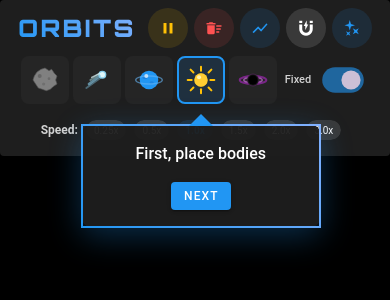
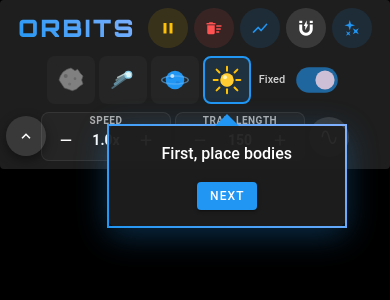
Before and after one commit to kylodren/GravitySimulator, a Vue app: page / in a window 390 px wide. Shown: the top 300 px of the page. Built offline with nearby package versions, Linux system fonts and the light colour scheme.

Commit message:
Restore FPS display to performance indicators box

```diff
--- a/src/components/GameCanvas.vue
+++ b/src/components/GameCanvas.vue
@@ -3,20 +3,6 @@
     <canvas ref="canvas"></canvas>
     <div class="overlay-ui">
       <!-- We'll add UI controls here later or in a separate component -->
-    </div>
-    <!-- Multiple Bodies Button (mobile only) -->
-    <div
-      v-if="isSlingshotting && slingshotStartPos"
-      class="multiple-button-container"
-    >
-      <button
-        class="multiple-button"
-        :class="{ active: isMultipleMode }"
-        @mousedown.stop="toggleMultipleMode"
-        @touchstart.stop="toggleMultipleMode"
-      >
-        Multiple
-      </button>
     </div>
 
     <!-- Shift tooltip (desktop only) -->
@@ -44,21 +30,16 @@ const cameraStore = useCameraStore();
 let animationFrameId: number;
 let lastTime = 0;
 
-// Performance tracking
+// FPS tracking
 let fpsFrames = 0;
 let fpsLastTime = 0;
 let currentFPS = 60;
-const fpsHistory: number[] = []; // Rolling window of FPS samples
-const FPS_HISTORY_SIZE = 20; // Track last 20 FPS readings
-let lowFpsFrameCount = 0; // Consecutive frames below threshold
-let highFpsFrameCount = 0; // Consecutive frames above threshold
-const LOW_FPS_THRESHOLD = 20;
-const HIGH_FPS_THRESHOLD = 35;
-const LOW_FPS_DURATION = 10; // ~1 second at 60fps
-const HIGH_FPS_DURATION = 20; // ~2 seconds at 60fps
-const targetTrailLength = ref(300);
-const MIN_TRAIL_LENGTH = 50;
+
+// Trail length controls
+const MIN_TRAIL_LENGTH = 0;
 const MAX_TRAIL_LENGTH = 300;
+let animationPhase = 0; // 0 to 2π for sine wave
+const ANIMATION_SPEED = 0.01; // How fast the animation cycles (higher = faster)
 
 // Slingshot configuration
 const SLINGSHOT_VELOCITY_DESKTOP = 2.0; // Velocity multiplier for desktop
@@ -128,61 +109,45 @@ const render = (timestamp: number) => {
 
   // Calculate FPS
   fpsFrames++;
-  if (timestamp - fpsLastTime >= 1000) { // Update every second
+  if (timestamp - fpsLastTime >= 1000) {
     currentFPS = Math.round((fpsFrames * 1000) / (timestamp - fpsLastTime));
-
-    // Add to FPS history for rolling average
-    fpsHistory.push(currentFPS);
-    if (fpsHistory.length > FPS_HISTORY_SIZE) {
-      fpsHistory.shift();
-    }
-
     fpsFrames = 0;
     fpsLastTime = timestamp;
   }
 
-  // Check FPS and adjust trail length (hysteresis to prevent oscillation)
-  if (fpsHistory.length >= 5) {
-    const avgFPS = fpsHistory.reduce((a, b) => a + b, 0) / fpsHistory.length;
+  // Trail length management
+  if (simulationStore.autoTrails) {
+    // Auto trails mode: smoothly animate trail length
+    animationPhase += ANIMATION_SPEED;
+    if (animationPhase > Math.PI * 2) {
+      animationPhase -= Math.PI * 2;
+    }
 
-    // Low FPS detection with duration requirement
-    if (avgFPS < LOW_FPS_THRESHOLD) {
-      lowFpsFrameCount++;
-      highFpsFrameCount = 0;
+    // Use absolute sine wave for smooth oscillation: goes 0->1->0->1
+    const sineWave = Math.sin(animationPhase);
+    const absValue = Math.abs(sineWave); // 0 to 1 and back, repeatedly
 
-      if (lowFpsFrameCount >= LOW_FPS_DURATION && targetTrailLength.value > MIN_TRAIL_LENGTH) {
-        targetTrailLength.value = Math.max(MIN_TRAIL_LENGTH, Math.floor(targetTrailLength.value * 0.5));
-        console.log(`FPS too low (${avgFPS.toFixed(1)}), reducing trail length to ${targetTrailLength.value}`);
-        lowFpsFrameCount = 0;
+    // INVERT so we start at 1 (fast at 0/300) and slow in middle
+    const inverted = 1 - absValue; // 1 to 0 and back (1 at edges, 0 in middle)
 
-        // Trim existing trails immediately
-        for (const body of simulationStore.bodies) {
-          if (body.trail && body.trail.length > targetTrailLength.value) {
-            body.trail = body.trail.slice(-targetTrailLength.value);
-          }
-        }
-      }
-    }
-    // High FPS detection with longer duration requirement
-    else if (avgFPS > HIGH_FPS_THRESHOLD) {
-      highFpsFrameCount++;
-      lowFpsFrameCount = 0;
+    // Apply power less than 1 to make it even faster at edges
+    const easedValue = Math.pow(inverted, 0.3); // Power < 1 makes edges steeper
 
-      if (highFpsFrameCount >= HIGH_FPS_DURATION && targetTrailLength.value < MAX_TRAIL_LENGTH) {
-        targetTrailLength.value = Math.min(MAX_TRAIL_LENGTH, Math.floor(targetTrailLength.value * 1.5));
-        console.log(`FPS stable (${avgFPS.toFixed(1)}), increasing trail length to ${targetTrailLength.value}`);
-        highFpsFrameCount = 0;
-      }
-    }
-    // Reset counters if in middle range
-    else {
-      lowFpsFrameCount = 0;
-      highFpsFrameCount = 0;
-    }
+    // Map from [0, 1] to [MIN_TRAIL_LENGTH, MAX_TRAIL_LENGTH]
+    simulationStore.trailLength = Math.round(
+      MIN_TRAIL_LENGTH + easedValue * (MAX_TRAIL_LENGTH - MIN_TRAIL_LENGTH)
+    );
   }
 
   // Update Physics
   simulationStore.update(dt);
+
+  // Trim all trails to match current target length (always, not just auto mode)
+  for (const body of simulationStore.bodies) {
+    if (body.trail && body.trail.length > simulationStore.trailLength) {
+      body.trail = body.trail.slice(-simulationStore.trailLength);
+    }
+  }
 
   // Update trails for visible bodies only (performance optimization)
   if (simulationStore.showTrails && canvas.value) {
@@ -200,7 +165,15 @@ const render = (timestamp: number) => {
       );
 
       if (isVisible) {
-        // Add trail point for visible bodies
+        // Add trail point for visible bodies (except comets)
+        if (body.bodyType === 'comet') {
+          // Comets never have trails
+          if (body.trail && body.trail.length > 0) {
+            body.trail = [];
+          }
+          continue;
+        }
+
         if (!body.trail) body.trail = [];
         const currentVel = body.velocity.mag();
 
@@ -246,7 +219,7 @@ const render = (timestamp: number) => {
         }
 
         // Limit trail length to dynamic value
-        if (body.trail.length > targetTrailLength.value) {
+        if (body.trail.length > simulationStore.trailLength) {
           const removed = body.trail.shift();
           // If we removed the min or max, recalculate from remaining points
           if (removed && (removed.velocity === body.trailMinVel || removed.velocity === body.trailMaxVel)) {
@@ -265,8 +238,8 @@ const render = (timestamp: number) => {
     }
   }
 
-  // Handle Shift + Slingshot spawning or Multiple button
-  if (isSlingshotting.value && (isShiftPressed || isMultipleMode.value) && slingshotStartPos) {
+  // Handle Shift + Slingshot spawning (desktop only)
+  if (isSlingshotting.value && isShiftPressed && !isTouchDevice.value && slingshotStartPos) {
     const now = performance.now();
     if (now - lastShiftSpawnTime >= SHIFT_SPAWN_INTERVAL) {
       let actualStartPos = slingshotStartPos;
@@ -593,13 +566,13 @@ const render = (timestamp: number) => {
 
   // Draw Performance Indicators (top-right corner)
   ctx.save();
-  ctx.font = '14px monospace';
+  ctx.font = '12px monospace';
   ctx.textAlign = 'right';
 
   const fpsText = `FPS: ${currentFPS}`;
   const bodyCountText = `Bodies: ${simulationStore.bodies.length}`;
   const zoomText = `Zoom: ${cameraStore.zoom.toFixed(2)}x`;
-  const trailText = `Trail Length: ${targetTrailLength.value}`;
+  const trailText = `Trail Length: ${simulationStore.trailLength}`;
 
   // Measure text width for background
   const maxWidth = Math.max(
@@ -610,32 +583,27 @@ const render = (timestamp: number) => {
   );
 
   const rightMargin = canvas.value.width - 10;
-  const topMargin = 60;
+  // Use different top margin for mobile vs desktop
+  const topMargin = isTouchDevice.value ? 5 : 60;
 
   // Background for readability
   ctx.fillStyle = 'rgba(0, 0, 0, 0.7)';
   ctx.fillRect(rightMargin - maxWidth - 20, topMargin, maxWidth + 20, 90);
 
-  // FPS text with color coding
-  if (currentFPS >= 50) {
-    ctx.fillStyle = '#4CAF50'; // Green - good
-  } else if (currentFPS >= 30) {
-    ctx.fillStyle = '#FFC107'; // Yellow - okay
-  } else {
-    ctx.fillStyle = '#F44336'; // Red - bad
-  }
+  // FPS
+  ctx.fillStyle = '#AA0000';
   ctx.fillText(fpsText, rightMargin - 10, topMargin + 20);
 
   // Body count
-  ctx.fillStyle = '#FFFFFF';
+  ctx.fillStyle = '#AA0000';
   ctx.fillText(bodyCountText, rightMargin - 10, topMargin + 40);
 
   // Zoom level
-  ctx.fillStyle = '#FFFFFF';
+  ctx.fillStyle = '#AA0000';
   ctx.fillText(zoomText, rightMargin - 10, topMargin + 60);
 
   // Trail length
-  ctx.fillStyle = '#FFFFFF';
+  ctx.fillStyle = '#AA0000';
   ctx.fillText(trailText, rightMargin - 10, topMargin + 80);
 
   ctx.restore();
@@ -724,7 +692,6 @@ const onMouseDown = (e: MouseEvent) => {
 let slingshotStartPos: Vector2 | null = null;
 let slingshotLockedBodyId: string | null = null; // Track if slingshot was started while locked to a body
 const isSlingshotting = ref(false);
-const isMultipleMode = ref(false); // Toggle for multiple body spawning
 let isShiftPressed = false;
 let lastShiftSpawnTime = 0;
 const SHIFT_SPAWN_INTERVAL = 100; // 10 bodies per second (1000ms / 10 = 100ms)
@@ -827,7 +794,6 @@ const onMouseUp = (e: MouseEvent) => {
     simulationStore.creationSettings.isStatic = false;
 
     isSlingshotting.value = false;
-    isMultipleMode.value = false;
     slingshotStartPos = null;
     slingshotLockedBodyId = null;
     ghostPath.value = [];
@@ -869,11 +835,6 @@ const onWheel = (e: WheelEvent) => {
   if (!cameraStore.lockedBodyId) {
     cameraStore.offset = cameraStore.offset.add(offsetAdjustment);
   }
-};
-
-const toggleMultipleMode = (e: Event) => {
-  e.preventDefault();
-  isMultipleMode.value = !isMultipleMode.value;
 };
 
 const onKeyDown = (e: KeyboardEvent) => {
@@ -1016,7 +977,6 @@ const onTouchEnd = (e: TouchEvent) => {
     }
     isDragging = false;
     initialPinchDistance = null;
-    isMultipleMode.value = false;
   } else if (e.touches.length === 1) {
     // One finger left - reset pinch
     initialPinchDistance = null;
@@ -1098,34 +1058,6 @@ canvas {
   pointer-events: auto;
 }
 
-.multiple-button {
-  background: rgba(30, 30, 30, 0.95);
-  color: #fff;
-  padding: 12px 24px;
-  border-radius: 8px;
-  font-size: 1rem;
-  font-weight: 600;
-  border: 2px solid rgba(255, 255, 255, 0.3);
-  cursor: pointer;
-  box-shadow: 0 4px 12px rgba(0, 0, 0, 0.5);
-  transition: all 0.2s ease;
-  text-transform: uppercase;
-  letter-spacing: 0.05em;
-}
-
-.multiple-button:hover {
-  background: rgba(50, 50, 50, 0.95);
-  border-color: rgba(255, 255, 255, 0.5);
-  transform: scale(1.05);
-}
-
-.multiple-button.active {
-  background: rgba(33, 150, 243, 0.9);
-  border-color: #2196F3;
-  color: #fff;
-  box-shadow: 0 4px 16px rgba(33, 150, 243, 0.5);
-}
-
 .slingshot-tooltip {
   position: absolute;
   background: rgba(30, 30, 30, 0.95);
@@ -1150,17 +1082,10 @@ canvas {
   color: #82B1FF;
 }
 
-/* Hide tooltip on mobile, show Multiple button */
+/* Hide tooltip on mobile */
 @media (max-width: 768px), (hover: none) {
   .slingshot-tooltip {
     display: none;
   }
 }
-
-/* Hide Multiple button on desktop, show tooltip */
-@media (min-width: 769px) and (hover: hover) {
-  .multiple-button-container {
-    display: none;
-  }
-}
 </style>
--- a/src/components/SimulationControls.vue
+++ b/src/components/SimulationControls.vue
@@ -78,28 +78,63 @@
           </div>
         </div>
 
-        <!-- Center: Speed Control -->
+        <!-- Center: Speed and Trail Controls -->
         <div class="controls-section controls-center">
+          <!-- Speed Control -->
+          <div class="control-group">
+            <span class="control-label mb-n3">Speed</span>
+            <div class="d-flex align-center">
+              <v-btn
+                icon="mdi-minus"
+                @click="decreaseSpeed"
+                size="small"
+                variant="text"
+              ></v-btn>
+              <span class="control-value">{{ selectedSpeedIndex }}x</span>
+              <v-btn
+                icon="mdi-plus"
+                @click="increaseSpeed"
+                size="small"
+                variant="text"
+              ></v-btn>
+            </div>
+          </div>
+
+
+          <!-- Trail Length Control -->
+          <div class="control-group">
+            <span class="control-label mb-n3">Trail Length</span>
+            <div class="d-flex align-center">
+              <v-btn
+                icon="mdi-minus"
+                @click="decreaseTrailLength"
+                size="small"
+                variant="text"
+              ></v-btn>
+              <span class="control-value">{{ trailLength }}</span>
+              <v-btn
+                icon="mdi-plus"
+                @click="increaseTrailLength"
+                size="small"
+                variant="text"
+              ></v-btn>
+            </div>
+          </div>
+
+          <!-- Auto Trails Toggle -->
           <v-tooltip location="bottom">
             <template v-slot:activator="{ props }">
-              <span v-bind="props" class="speed-label">Speed:</span>
+              <v-btn
+                v-bind="props"
+                icon="mdi-sine-wave"
+                @click="toggleAutoTrails"
+                :color="autoTrails ? 'primary' : 'default'"
+                size="small"
+                variant="tonal"
+              ></v-btn>
             </template>
-            <span>← Slower | Faster →</span>
+            <span>Auto Trails: {{ autoTrails ? 'On' : 'Off' }}</span>
           </v-tooltip>
-          <v-chip-group
-            v-model="selectedSpeedIndex"
-            @update:model-value="updateTimeScale"
-            mandatory
-            selected-class="speed-chip-active"
-            color="primary"
-          >
-            <v-chip value="0.25" size="x-small">0.25x</v-chip>
-            <v-chip value="0.5" size="x-small">0.5x</v-chip>
-            <v-chip value="1.0" size="x-small">1.0x</v-chip>
-            <v-chip value="1.5" size="x-small">1.5x</v-chip>
-            <v-chip value="2.0" size="x-small">2.0x</v-chip>
-            <v-chip value="3.0" size="x-small">3.0x</v-chip>
-          </v-chip-group>
         </div>
 
         <!-- Right: Body Type Selection -->
@@ -137,14 +172,6 @@
             >
               <SunIcon :size="32" />
             </div>
-            <div
-              class="mass-option-compact"
-              :class="{ 'mass-option-active': selectedMassType === 'blackhole' }"
-              @click="selectMassType('blackhole')"
-              data-body-type="blackhole"
-            >
-              <BlackHoleIcon :size="32" />
-            </div>
           </div>
           <v-divider vertical class="divider-desktop"></v-divider>
           <div class="d-flex align-center" style="gap: 6px;">
@@ -162,25 +189,39 @@
       </div>
     </v-card>
     </div>
+
+    <!-- Mobile Toggle Button -->
+    <div class="mobile-toggle-container" :class="{ 'controls-hidden': !isVisible }">
+      <v-btn
+        @click="isVisible = !isVisible"
+        :icon="isVisible ? 'mdi-chevron-up' : 'mdi-chevron-down'"
+        size="small"
+        variant="tonal"
+        class="mobile-toggle-btn"
+      ></v-btn>
+    </div>
   </div>
 </template>
 
 <script setup lang="ts">
-import { ref } from 'vue';
+import { ref, computed } from 'vue';
 import { useSimulationStore } from '../stores/simulation';
 
 const isVisible = ref(true);
 import AsteroidIcon from './AsteroidIcon.vue';
 import PlanetIcon from './PlanetIcon.vue';
 import SunIcon from './SunIcon.vue';
-import BlackHoleIcon from './BlackHoleIcon.vue';
 import CometIcon from './CometIcon.vue';
 
 const simulationStore = useSimulationStore();
-const selectedMassType = ref<'asteroid' | 'comet' | 'planet' | 'sun' | 'blackhole'>('sun');
+const selectedMassType = ref<'asteroid' | 'comet' | 'planet' | 'sun'>('sun');
 const selectedSpeedIndex = ref('1.0');
 
-const selectMassType = (type: 'asteroid' | 'comet' | 'planet' | 'sun' | 'blackhole') => {
+// Expose trail length and autoTrails from store for template
+const trailLength = computed(() => simulationStore.trailLength);
+const autoTrails = computed(() => simulationStore.autoTrails);
+
+const selectMassType = (type: 'asteroid' | 'comet' | 'planet' | 'sun') => {
   selectedMassType.value = type;
   const preset = simulationStore.massPresets[type];
   simulationStore.creationSettings.mass = preset.mass;
@@ -221,6 +262,18 @@ const decreaseSpeed = () => {
       updateTimeScale(selectedSpeedIndex.value);
     }
   }
+};
+
+const increaseTrailLength = () => {
+  simulationStore.trailLength = Math.min(300, simulationStore.trailLength + 10);
+};
+
+const decreaseTrailLength = () => {
+  simulationStore.trailLength = Math.max(0, simulationStore.trailLength - 10);
+};
+
+const toggleAutoTrails = () => {
+  simulationStore.autoTrails = !simulationStore.autoTrails;
 };
 
 // Keyboard shortcuts
@@ -352,6 +405,33 @@ selectMassType('sun');
   margin-right: 4px;
 }
 
+.control-group {
+  display: flex;
+  flex-direction: column;
+  align-items: center;
+  gap: 4px;
+  padding: 0px 4px;
+  background: rgba(255, 255, 255, 0.03);
+  border-radius: 8px;
+  border: 1px solid rgba(255, 255, 255, 0.08);
+}
+
+.control-label {
+  font-size: 10px;
+  font-weight: 600;
+  text-transform: uppercase;
+  letter-spacing: 0.05em;
+  opacity: 0.7;
+  color: rgba(255, 255, 255, 0.9);
+}
+
+.control-value {
+  font-size: 14px;
+  font-weight: 600;
+  min-width: 40px;
+  text-align: center;
+}
+
 .switch-label-compact {
   font-size: 11px;
   font-weight: 500;
@@ -398,4 +478,36 @@ selectMassType('sun');
   margin: 0;
   padding: 0;
 }
+
+.mobile-toggle-container {
+  display: none;
+}
+
+@media (max-width: 768px) {
+  .mobile-toggle-container {
+    display: flex;
+    justify-content: flex-start;
+    position: fixed;
+    top: 136px;
+    left: -2px;
+    transform: translateY(-50%);
+    z-index: 101;
+    pointer-events: none;
+    padding-left: 8px;
+    transition: top 0.3s ease;
+  }
+
+  .mobile-toggle-container.controls-hidden {
+    top: 30px;
+  }
+
+  .mobile-toggle-btn {
+    pointer-events: auto;
+    box-shadow: 0 4px 12px rgba(0, 0, 0, 0.4);
+  }
+
+  .top-bar-container {
+    transition: transform 0.3s ease, opacity 0.3s ease;
+  }
+}
 </style>
--- a/src/stores/simulation.ts
+++ b/src/stores/simulation.ts
@@ -15,7 +15,6 @@ export const useSimulationStore = defineStore('simulation', () => {
         asteroid: { mass: 1, radius: 3, color: '#808080', name: 'Asteroid' },
         planet: { mass: 10, radius: 8, color: '#2196F3', name: 'Planet' },
         sun: { mass: 100, radius: 20, color: '#FFC107', name: 'Sun' },
-        blackhole: { mass: 10000, radius: 25, color: '#1A1A1A', name: 'Black Hole' },
         comet: { mass: 0.5, radius: 2, color: '#87CEEB', name: 'Comet' }
     };
 
@@ -31,6 +30,8 @@ export const useSimulationStore = defineStore('simulation', () => {
     const enableEffects = ref(true); // Toggle for trail visual effects (glow, gradients, multi-layer rendering)
     const allowSameTypeInteraction = ref(false); // If false, same body types don't interact
     const showIntroTour = ref(true); // Control intro tour visibility
+    const trailLength = ref(150); // Trail length control
+    const autoTrails = ref(false); // Oscillating trail mode
 
     // Actions
     function addBody(body: Body) {
@@ -93,6 +94,8 @@ export const useSimulationStore = defineStore('simulation', () => {
         enableEffects,
         allowSameTypeInteraction,
         showIntroTour,
+        trailLength,
+        autoTrails,
         addBody,
         update,
         reset,
```
